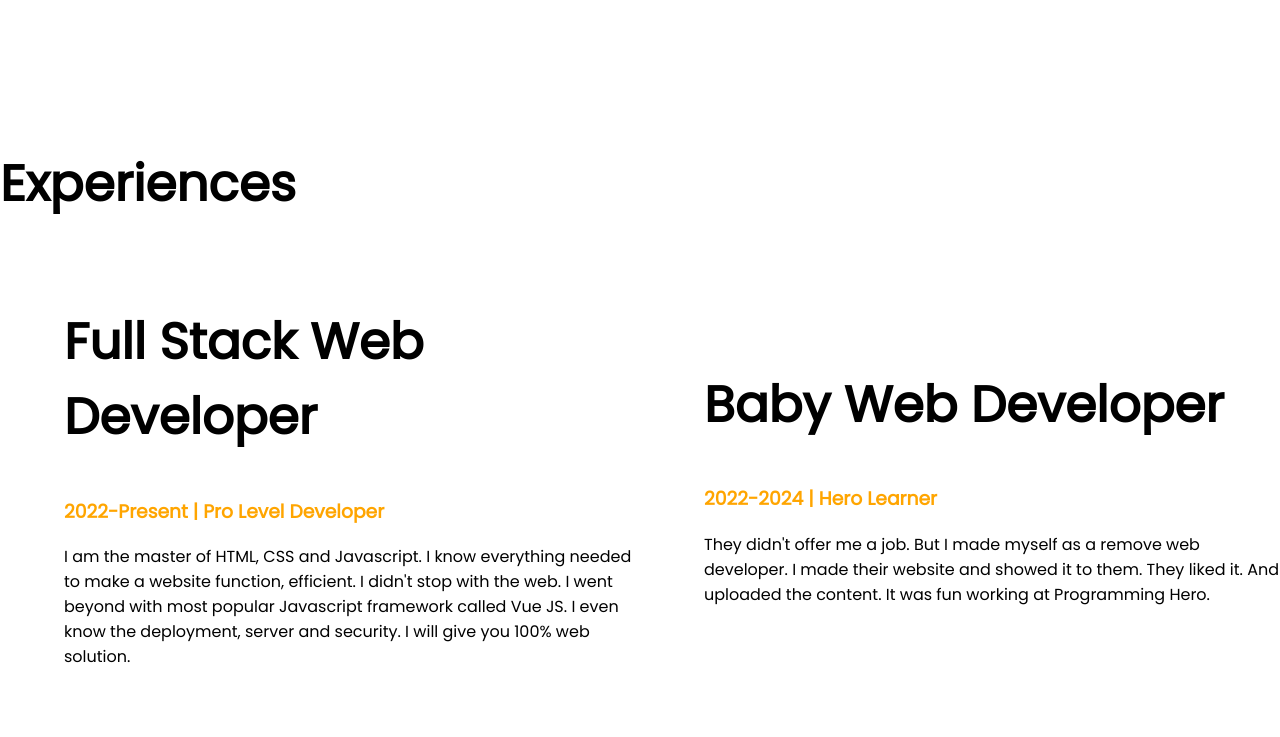
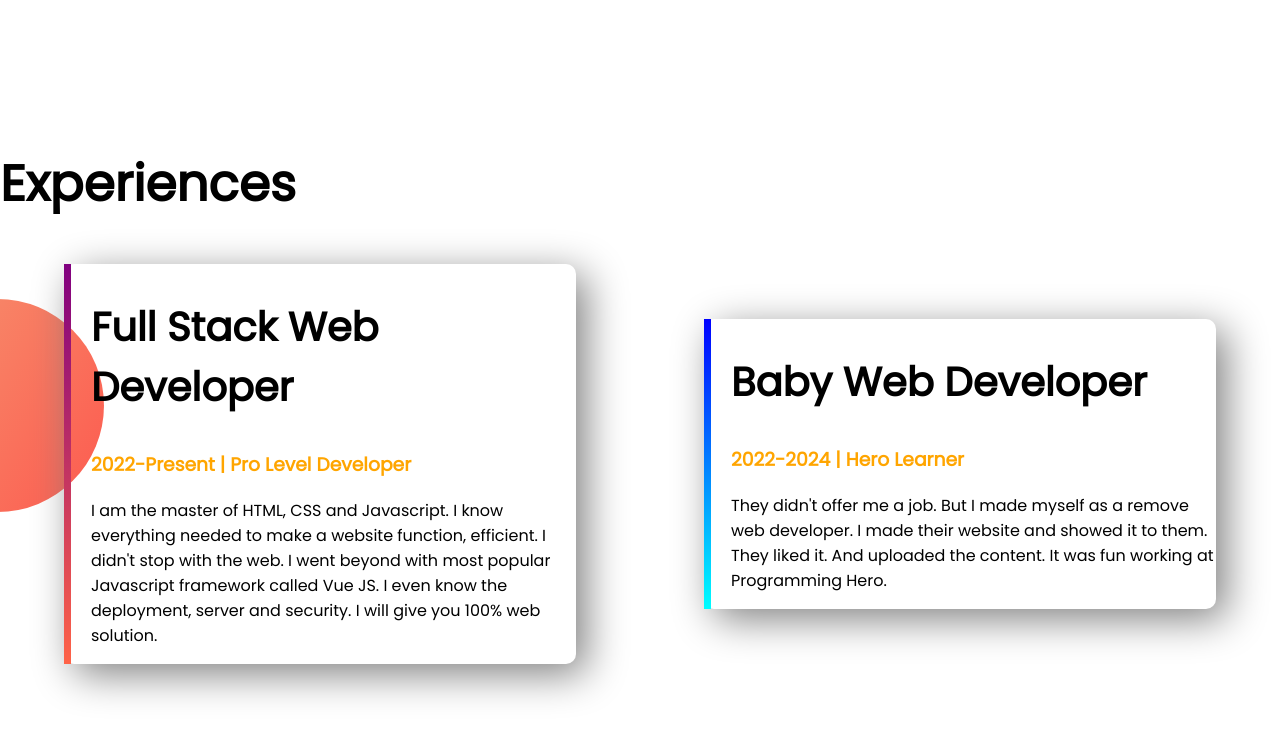
Before and after one commit to noyondey1/developer-portfolio-2, a plain HTML site: page index.html in a window 1280 px wide. Shown: the part 1067-1804 px from the top of the page. Drawn offline with Linux system fonts and the light colour scheme.

Commit message:
third section created

```diff
--- a/index.html
+++ b/index.html
@@ -44,15 +44,15 @@
     <section class="experience-area">
         <h1>Experiences</h1>
         <div class="flexible-container">
-            <div class="half-width">
-                <h1>Full Stack Web Developer</h1>
+            <div id="full-stack-experience" class="experience-item">
+                <h2>Full Stack Web Developer</h2>
                 <h3 class="orange-color">2022-Present | Pro Level Developer</h3>
                 <p>I am the master of HTML, CSS and Javascript. I know everything needed to make a website function,
                     efficient. I didn't stop with the web. I went beyond with most popular Javascript framework called
                     Vue JS. I even know the deployment, server and security. I will give you 100% web solution.</p>
             </div>
-            <div class="half-width">
-                <h1>Baby Web Developer</h1>
+            <div id="web-dev-experience" class="experience-item">
+                <h2>Baby Web Developer</h2>
                 <h3 class="orange-color">2022-2024 | Hero Learner</h3>
                 <p>They didn't offer me a job. But I made myself as a remove web developer. I made their website and
                     showed it to them. They liked it. And uploaded the content. It was fun working at Programming Hero.
--- a/style.css
+++ b/style.css
@@ -5,6 +5,10 @@ body{
 
 h1{
     font-size: 50px;
+}
+
+h2{
+    font-size: 40px;
 }
 
 .orange-color{
@@ -46,3 +50,30 @@ h1{
     background-repeat: no-repeat;
     background-position: right;
 }
+
+.experience-area{
+    background-image: url(images/exp-bg.png);
+    background-repeat: no-repeat;
+    background-position: left;
+}
+
+.experience-item{
+    width: 40%;
+    margin-left: 5%;
+    margin-right: 5%;
+    padding-left: 20px;
+    border-radius: 10px;
+    box-shadow: 10px 10px 40px gray;
+}
+
+#web-dev-experience{
+    border-left: 7px solid;
+    border-image: linear-gradient(blue, cyan);
+    border-image-slice: 1;
+}
+
+#full-stack-experience{
+    border-left: 7px solid;
+    border-image: linear-gradient(purple, tomato);
+    border-image-slice: 1;
+}
```
